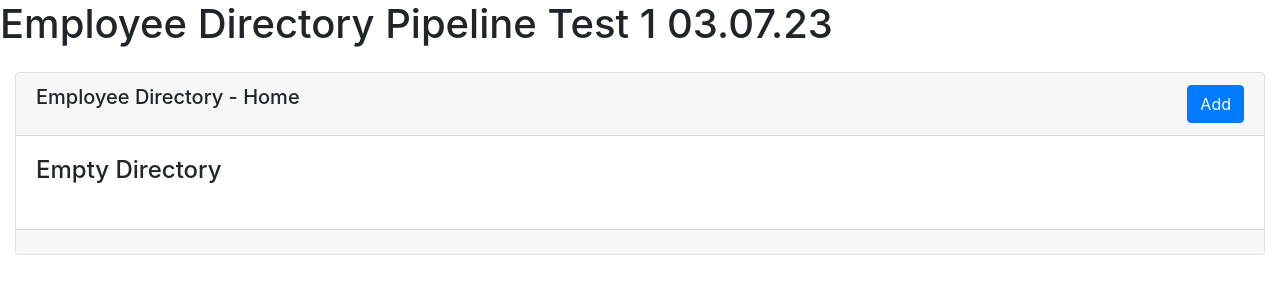
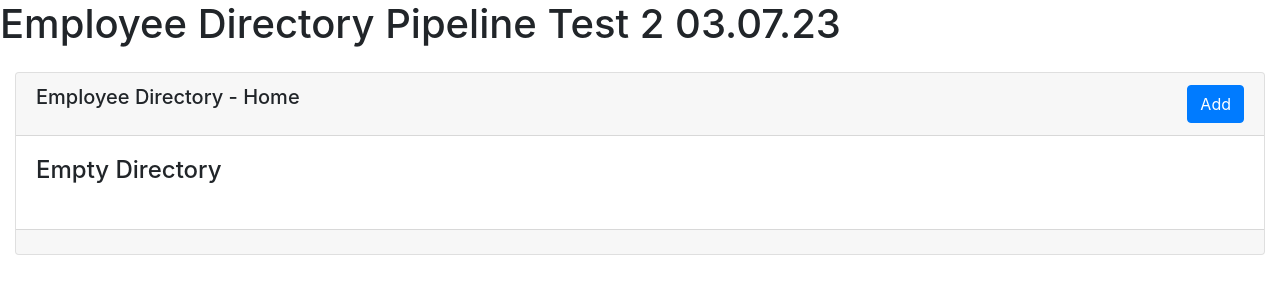
Before and after one commit to erikfalk/aws-devops-projekt, a Flask app: page / in a window 1280 px wide. Shown: the top 300 px of the page. Run offline with Flask 3, Linux system fonts and the light colour scheme; data that the repository does not hold is empty; some libraries are stand-ins or nearby versions.

Commit message:
pipeline test 3

```diff
--- a/FlaskApp/templates/main.html
+++ b/FlaskApp/templates/main.html
@@ -5,7 +5,7 @@
     <meta http-equiv="X-UA-Compatible" content="IE=edge">
     <meta name="viewport" content="width=device-width, initial-scale=1">
     <title>Employee Directory</title>
-    <h1>Employee Directory Pipeline Test 1 03.07.23</h1>
+    <h1>Employee Directory Pipeline Test 2 03.07.23</h1>
     <link href="https://stackpath.bootstrapcdn.com/bootstrap/4.1.3/css/bootstrap.min.css" rel="stylesheet">
     <link href="https://stackpath.bootstrapcdn.com/font-awesome/4.7.0/css/font-awesome.min.css" rel="stylesheet" integrity="sha384-wvfXpqpZZVQGK6TAh5PVlGOfQNHSoD2xbE+QkPxCAFlNEevoEH3Sl0sibVcOQVnN" crossorigin="anonymous">
   </head>
```
